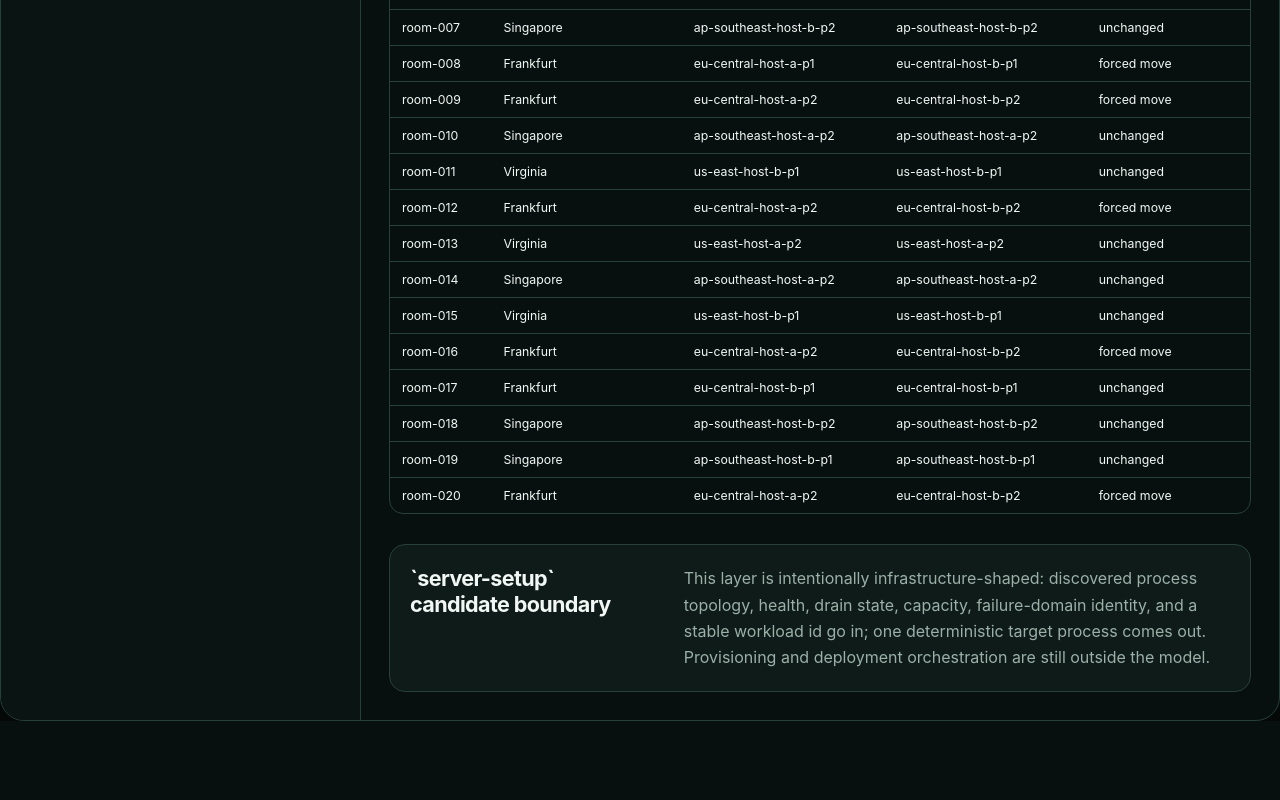
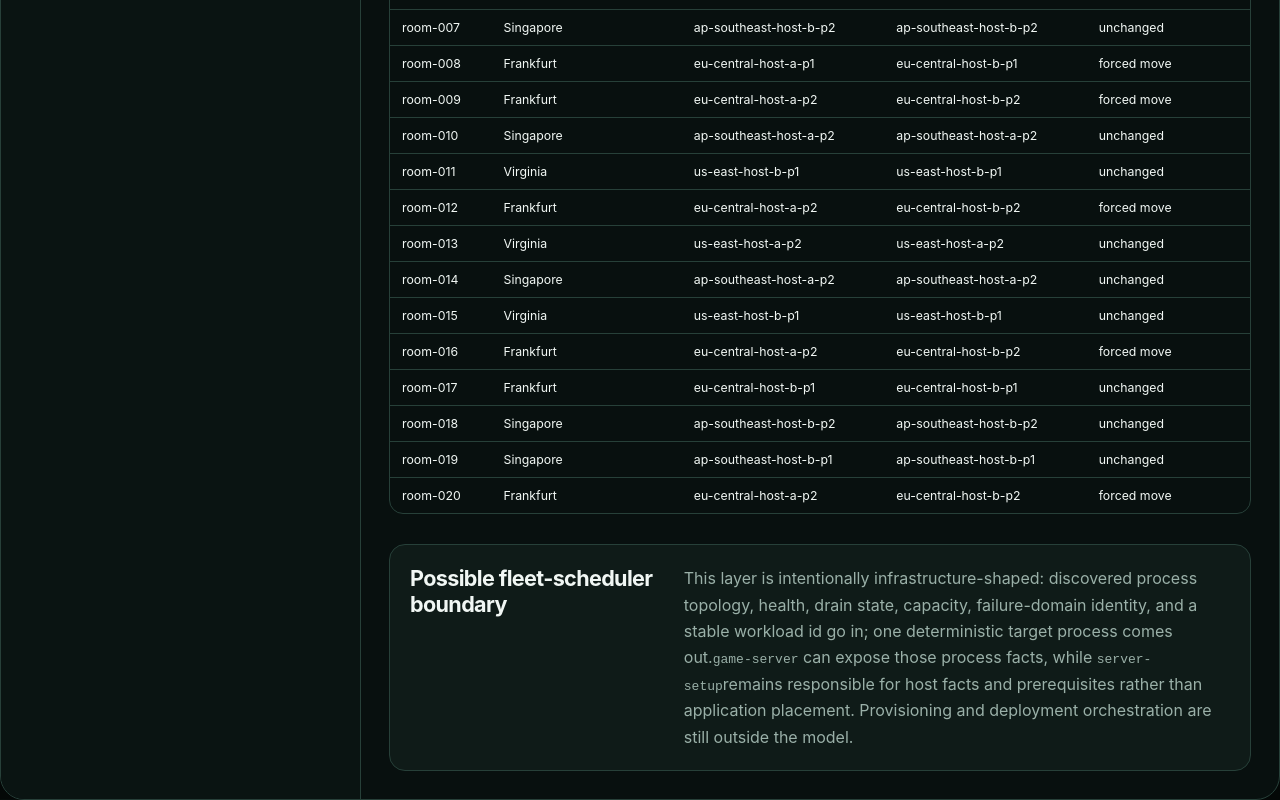
Before and after one commit to moritzbrantner/server-lab, a Next.js app in the folder web/: page /global in a window 1280 px wide. Shown: the part 9568-10368 px from the top of the page. Before the commit the page ends 10289 px from the top, so only its background shows below. Built offline with nearby package versions, Linux system fonts and the light colour scheme.

Commit message:
docs: point process distribution UI to fleet scheduler

```diff
--- a/web/components/server-distribution-lab.tsx
+++ b/web/components/server-distribution-lab.tsx
@@ -233,11 +233,13 @@ export function ServerDistributionLab() {
           </div>
 
           <div className="global-explanation">
-            <h3>`server-setup` candidate boundary</h3>
+            <h3>Possible fleet-scheduler boundary</h3>
             <p>
               This layer is intentionally infrastructure-shaped: discovered process
               topology, health, drain state, capacity, failure-domain identity, and a
               stable workload id go in; one deterministic target process comes out.
+              <code>game-server</code> can expose those process facts, while <code>server-setup</code>
+              remains responsible for host facts and prerequisites rather than application placement.
               Provisioning and deployment orchestration are still outside the model.
             </p>
           </div>
```
